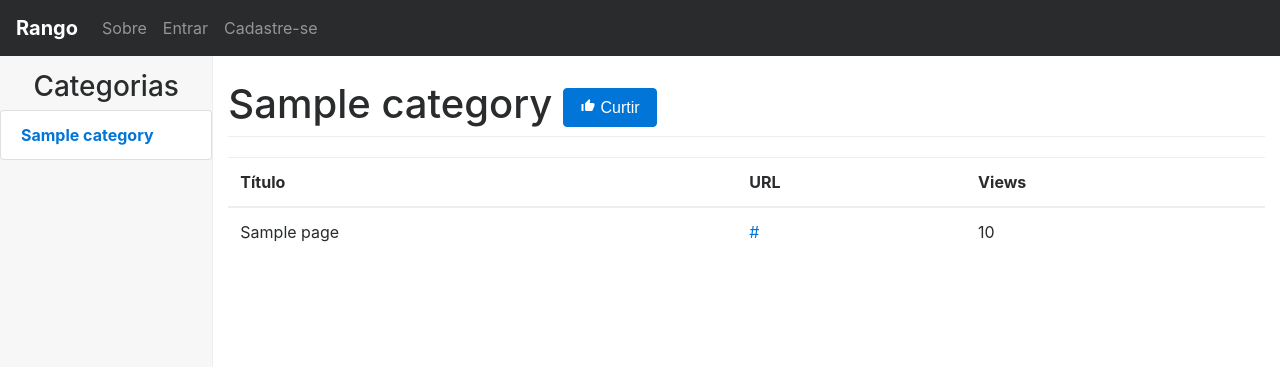
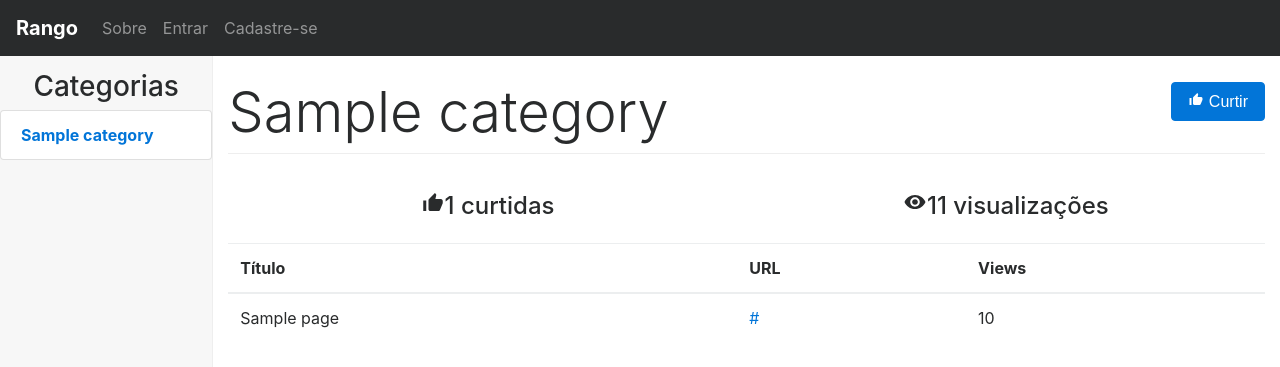
Before and after one commit to AndersonBatalha/tango_with_django, a Django app: a page that uses tango_with_django_project/templates/rango/category.html in a window 1280 px wide. Shown: the top 367 px of the page. Run offline with Django 3.2, Linux system fonts and the light colour scheme; tables that the repository leaves empty hold one stand-in row (values such as "Sample post"); some libraries are stand-ins or nearby versions.

Commit message:
finalizando a aparência do template

```diff
--- a/tango_with_django_project/rango/views/add_like.py
+++ b/tango_with_django_project/rango/views/add_like.py
@@ -7,6 +7,7 @@ def add_like(request, cat_id):
     cat_like = Category.objects.get(pk=cat_id)
 
     cat_like.likes += 1
+    cat_like.views -= 1
     cat_like.save()
 
     return HttpResponseRedirect(reverse('show_category', args=[cat_like.slug]))
--- a/tango_with_django_project/templates/rango/base_bootstrap.html
+++ b/tango_with_django_project/templates/rango/base_bootstrap.html
@@ -22,8 +22,6 @@
 
     <!-- Custom styles for this template -->
     <link href="{% static 'css/dashboard.css' %}" rel="stylesheet">
-    <!-- Ionicons -->
-    <script src="https://unpkg.com/ionicons@4.2.2/dist/ionicons.js"></script>
   </head>
 
   <body>
@@ -98,5 +96,8 @@
     <script src="{% static 'js/bootstrap.min.js' %}"></script>
     <!-- IE10 viewport hack for Surface/desktop Windows 8 bug -->
     <script src="{% static 'js/ie10-viewport-bug-workaround.js' %}"></script>
+      <!-- Ionicons: pacote de ícones -->
+    <script src="https://unpkg.com/ionicons@4.2.2/dist/ionicons.js"></script>
+
   </body>
 </html>
--- a/tango_with_django_project/templates/rango/category.html
+++ b/tango_with_django_project/templates/rango/category.html
@@ -5,17 +5,28 @@
 {% block title_block %} - Categoria: {{ category.name }} {% endblock %}
 
 {% block body_block %}
-
     {% if category %}
-
-        <h1>
+        <h1 class="display-4">
             {{ category.name }}
-            <a href="{% url 'add_like' category.id %}"><button type="button" class="btn btn-primary"><ion-icon name="thumbs-up"></ion-icon> Curtir</button></a>
+            <a href="{% url 'add_like' category.id %}">
+                <button type="button" class="btn btn-primary float-right">
+                    <ion-icon name="thumbs-up"></ion-icon> Curtir
+                </button>
+            </a>
         </h1>
 
+        <h4>
+            <div class="d-flex bd-highlight" align="center">
+                <div class="p-3 w-50 flex-fill bd-highlight">
+                    <ion-icon name="thumbs-up"></ion-icon>{{ category.likes }} curtidas
+                </div>
+                <div class="p-3 w-50 flex-fill bd-highlight">
+                    <ion-icon name="eye"></ion-icon>{{ category.views }} visualizações
+                </div>
+            </div>
+        </h4>
 
         {% if pages %}
-
             <table class="table">
                 <thead>
                     <tr>
@@ -37,15 +48,32 @@
                 </tbody>
             </table>
 
+            {% if logado %}
+                <a href="{% url 'add_page' category.slug %}">
+                    <button type="button" class="btn btn-primary float-right">
+                        <ion-icon name="add"></ion-icon> Adicionar página
+                    </button>
+                </a>
+            {% endif %}
         {% else %}
-            <strong><h4>Não existem páginas relacionadas a esta categoria</h4></strong>
+            <div class="alert alert-warning" role="alert">
+                <strong>
+                    <h5>
+                        <p>Não existem páginas relacionadas a esta categoria.</p>
+                        {% if logado %}
+                            <p>Clique
+                            <a href="{% url 'add_page' category.slug %}" class="alert-link">aqui</a> para adicionar uma página em "{{ category.name }}"</p>
+                        {% endif %}
+                    </h5>
+                </strong>
+            </div>
         {% endif %}
 
-    {% if logado %}
-        <a href="{% url 'add_page' category.slug %}">Adicionar página</a><br><br>
-    {% endif %}
-
     {% else %}
-        <h2>A categoria solicitada não existe.</h2>
+        <div class="alert alert-danger" role="alert">
+            <h2>A categoria solicitada não existe.</h2>
+            <br>
+            <p>Clique <a href="{% url 'add_category' %}" class="alert-link">aqui</a> para adicionar uma categoria</p>
+        </div>
     {% endif %}
 {% endblock %}
```
